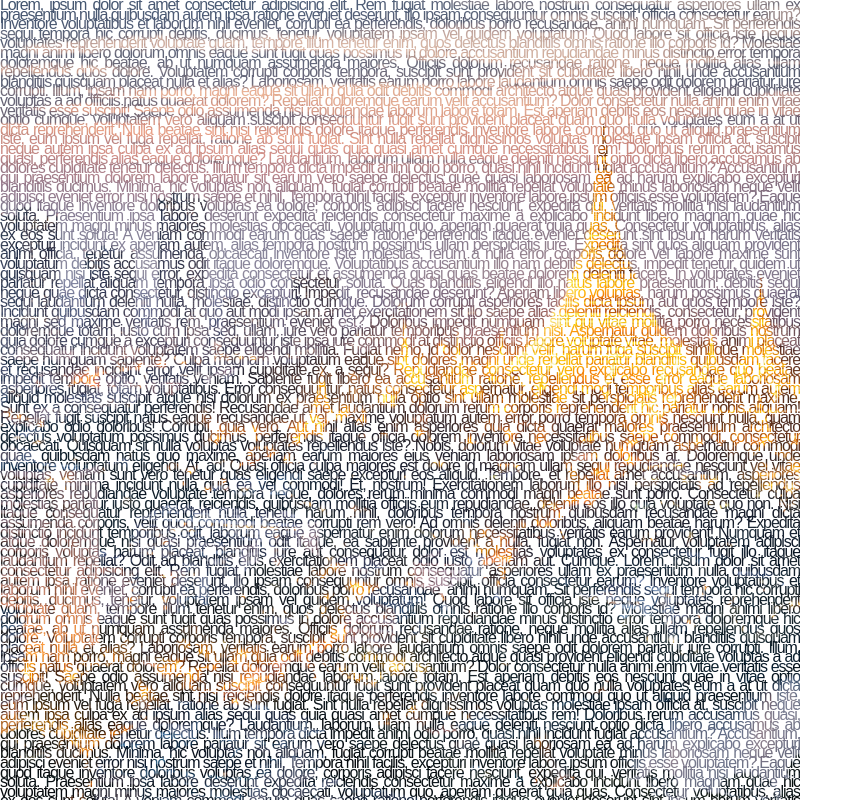
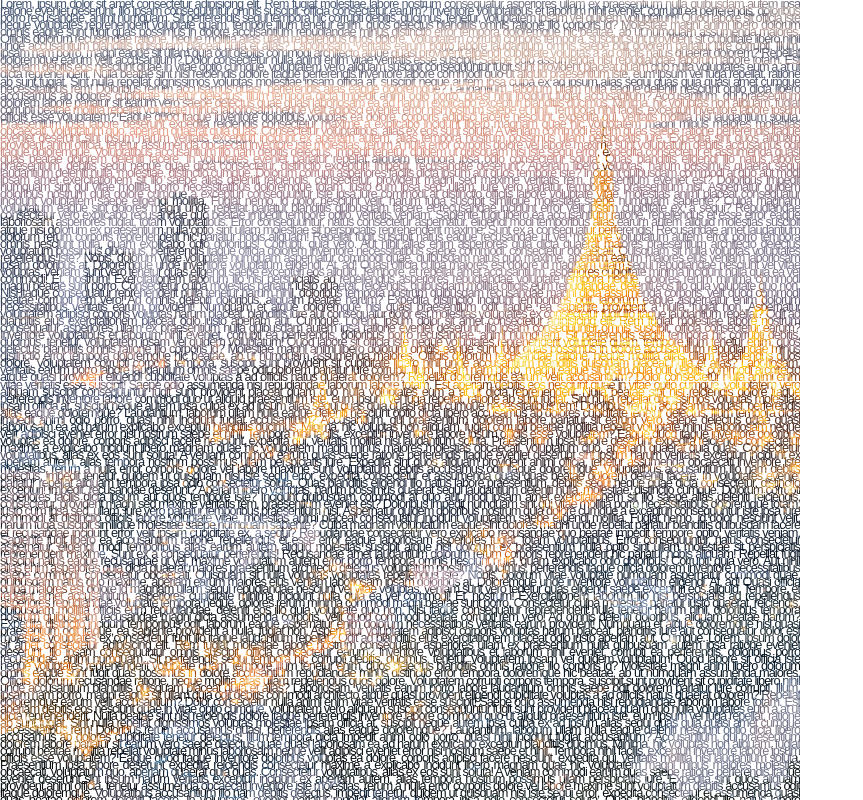
Before and after one commit to Eric9435/code-portrait, a plain HTML site: page index.html in a window 1280 px wide. Shown: the top 800 px of the page, without its empty margins (0-863 px from the left). Drawn offline with Linux system fonts and the light colour scheme.

Commit message:
Update style.css

```diff
--- a/style.css
+++ b/style.css
@@ -15,9 +15,9 @@ section{
 }
 
 p{
-  font-size:1em;
-  line-height:0.6em;
-  letter-spacing:-0.07em;
+  font-size:0.8em;
+  line-height:0.55em;
+  letter-spacing:-0.08em;
   max-width:800px;
   text-align:justify;
 
```
